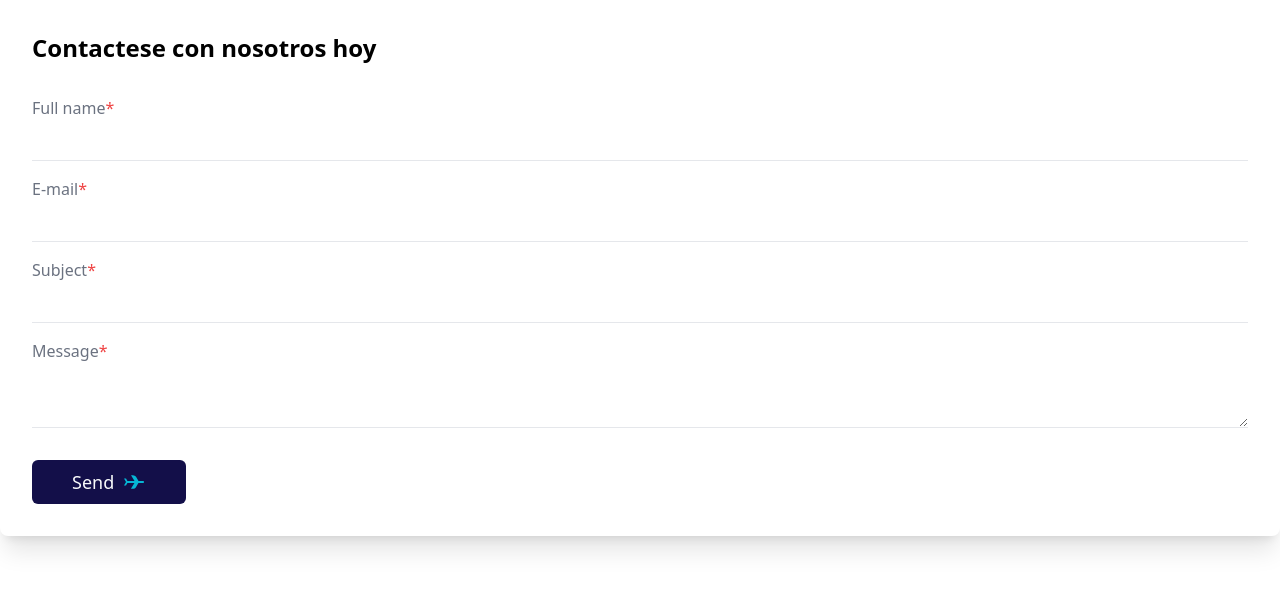
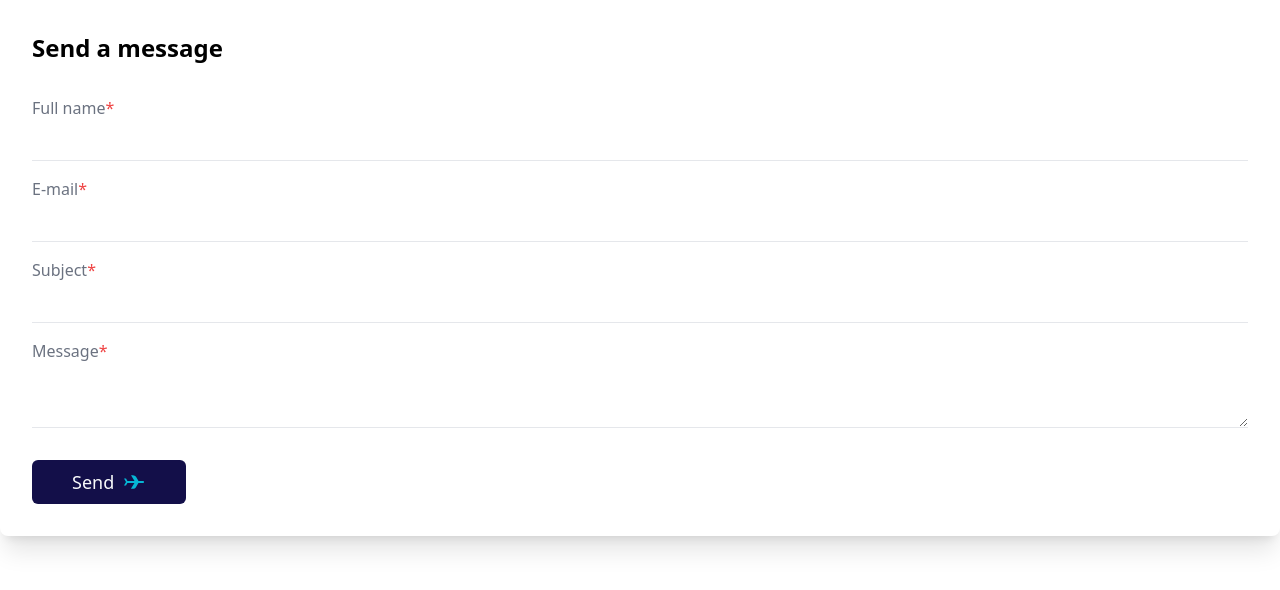
Before and after one commit to marcelowebdesigner/G4-Frontend, a React (Vite) app in the folder my-project/: page /Contact in a window 1280 px wide. Shown: the top 590 px of the page. Built offline with nearby package versions, Linux system fonts and the light colour scheme.

Commit message:
hotfix:fixContact

```diff
--- a/my-project/src/components/homepage/ContactForm.jsx
+++ b/my-project/src/components/homepage/ContactForm.jsx
@@ -4,7 +4,7 @@ const ContactForm = () => {
   return (
     <div>
       <form className="rounded-lg shadow-xl flex flex-col px-8 py-8 bg-white dark:bg-blue-500">
-      <h1 class="text-2xl font-bold dark:text-gray-50">Contactese con nosotros hoy</h1>
+      <h1 class="text-2xl font-bold dark:text-gray-50">Send a message</h1>
 
       <label for="fullname" className="text-gray-500 font-light mt-8 dark:text-gray-50">Full name<span class="text-red-500 dark:text-gray-50">*</span></label>
       <input type="text" name="fullname" class="bg-transparent border-b py-2 pl-4 focus:outline-none focus:rounded-md focus:ring-1 ring-green-500 font-light text-gray-500" />
```
